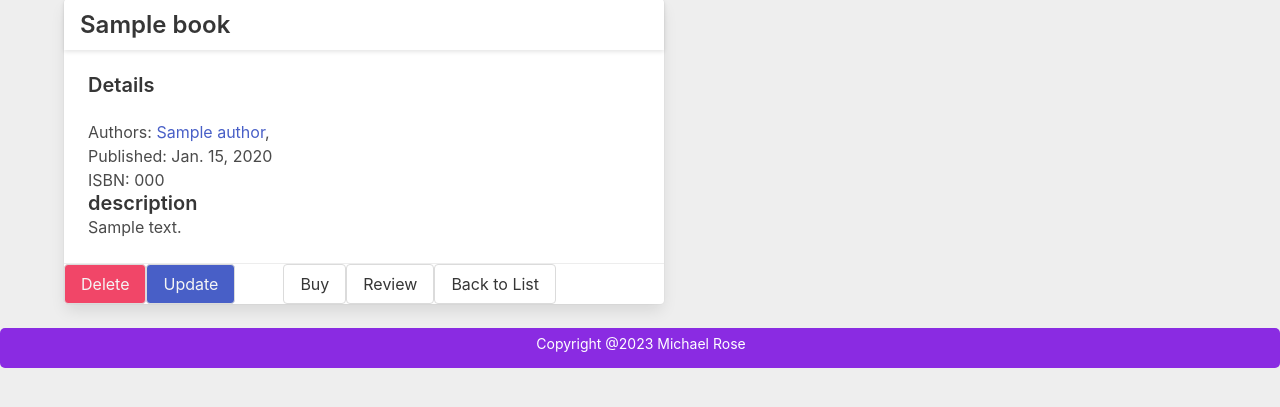
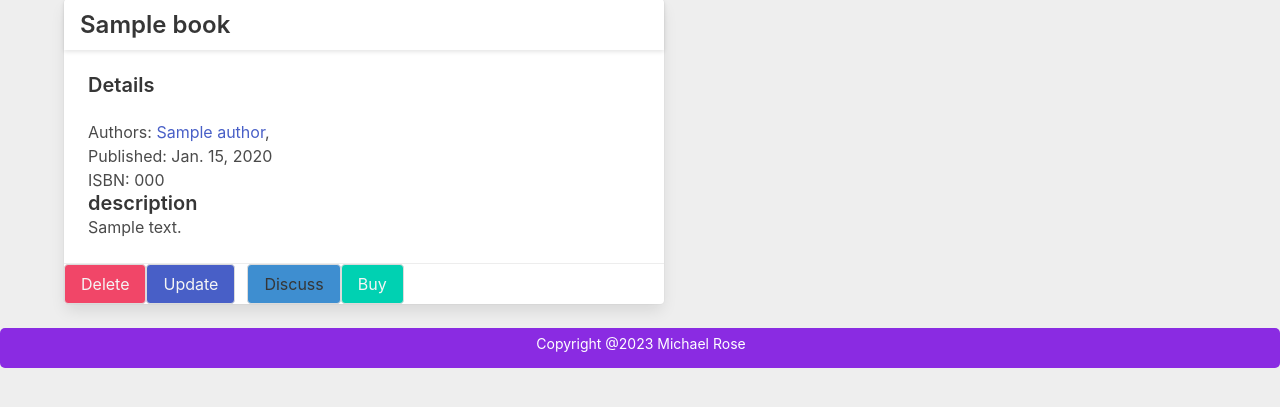
Before and after one commit to michaelmrose/book_collector, a Django app: page /books/1/ in a window 1280 px wide. Shown: the part 141-548 px from the top of the page. Run offline with Django 4.2, Linux system fonts and the light colour scheme; tables that the repository leaves empty hold one stand-in row (values such as "Sample post").

Commit message:
updated form

```diff
--- a/collector/collection/templates/books/detail.html
+++ b/collector/collection/templates/books/detail.html
@@ -22,11 +22,11 @@
     </div>
     <div class="card-footer">
         <a href="/books/{{book.id}}/delete" class="button has-background-danger has-text-light">Delete</a>
-        <a href="/books/{{book.id}}/update" class="button has-background-link has-text-light mr-6">Update</a>
+        <a href="/books/{{book.id}}/update" class="button has-background-link has-text-light mr-3">Update</a>
+        <a class="button  has-background-info" href="https://www.goodreads.com/search?q={{book.isbn}}"
+            target="_blank">Discuss</a>
         <a href="https://www.abebooks.com/servlet/SearchResults?isbn={{book.isbn}}" target="_blank"
-            class="button">Buy</a>
-        <a class="button" href="https://www.goodreads.com/search?q={{book.isbn}}" target="_blank">Review</a>
-        <a class="button" href="/books ">Back to List</a>
+            class="button has-background-primary has-text-light">Buy</a>
     </div>
 </div>
 {% endblock %}
```
Also changed, not shown: collector/collection/migrations/0010_alter_author_books.py (added).
